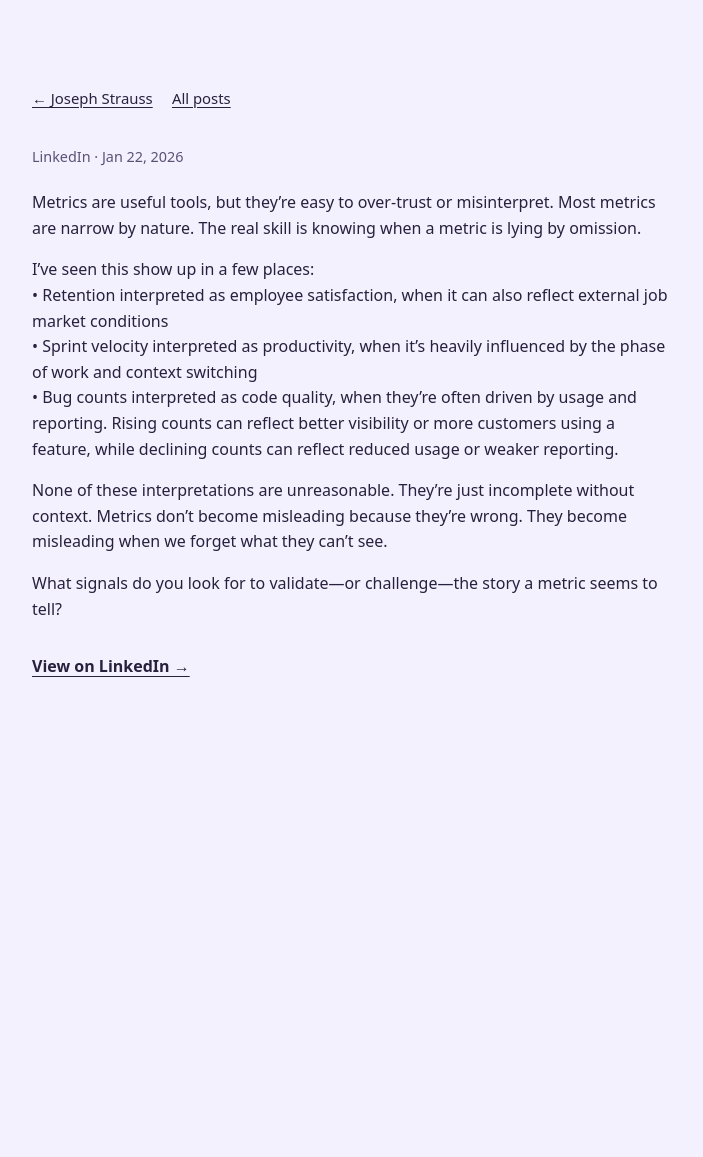
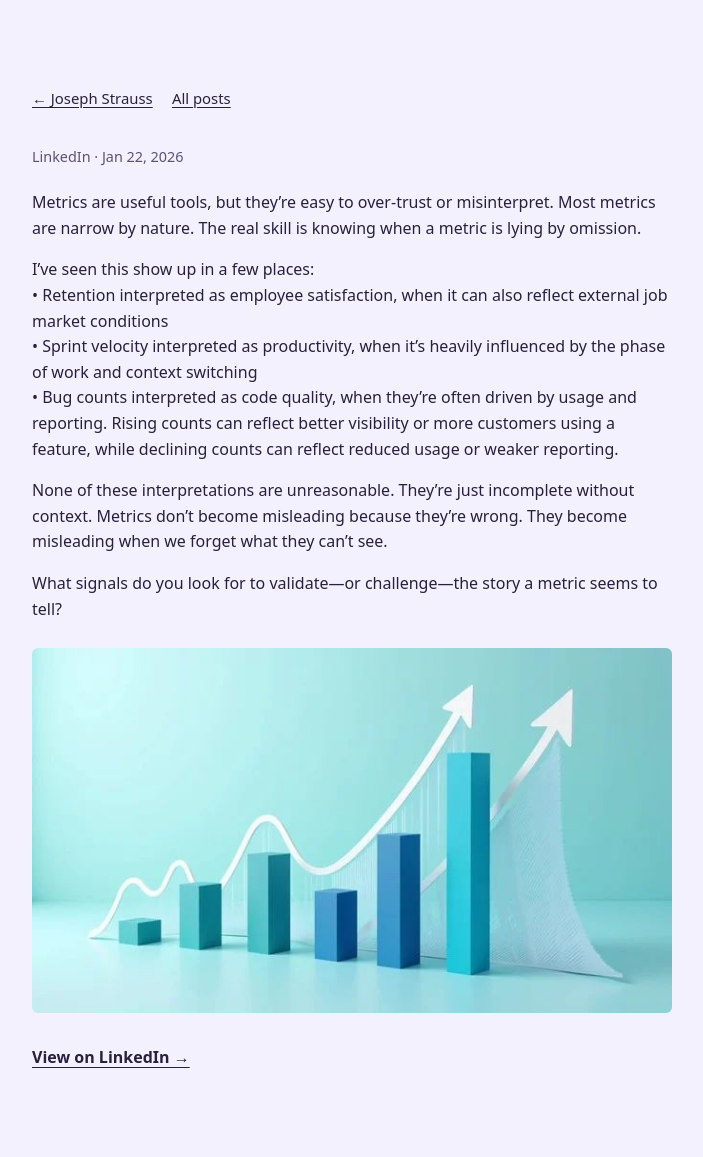
Before and after one commit to thestrauss3/thestrauss3.github.io, a Jekyll site: the page built from _linkedin/activity-7420166171737391104.md, in a window 1280 px wide. Shown: the whole page, without its empty margins (256-959 px from the left). Built offline with Jekyll 4.4.1, drawn with Linux system fonts in a browser that asks for light colours; some web fonts are replaced; before the commit the page ends 900 px from its top, so only the background shows below that.

Commit message:
Show post images and videos on individual post pages
Media with a file is shown under the post text, using each item's
description as alt text. Lists are unchanged.

Co-Authored-By: Claude Opus 5.5 <noreply@anthropic.com>

```diff
--- a/_layouts/post.html
+++ b/_layouts/post.html
@@ -37,6 +37,22 @@ layout: default
         {{ content }}
         {%- endif %}
       </div>
+      {%- assign media_count = 0 -%}
+      {%- for m in page.media -%}{%- if m.file and m.file != "" -%}{%- assign media_count = media_count | plus: 1 -%}{%- endif -%}{%- endfor -%}
+      {%- if media_count > 0 %}
+      <div class="post-media">
+        {%- for m in page.media %}
+        {%- unless m.file and m.file != "" %}{% continue %}{% endunless %}
+        <figure>
+          {%- if m.type == "video" %}
+          <video controls preload="metadata" src="{{ m.file | relative_url }}"{% if m.alt and m.alt != "" %} aria-label="{{ m.alt | escape }}"{% endif %}></video>
+          {%- else %}
+          <img src="{{ m.file | relative_url }}" alt="{{ m.alt | escape }}" loading="lazy">
+          {%- endif %}
+        </figure>
+        {%- endfor %}
+      </div>
+      {%- endif %}
       <p class="post-links">
         {%- if page.linkedin_url and page.linkedin_url != "" %}
         <a target="_blank" rel="noopener" href="{{ page.linkedin_url }}">{% if from_linkedin %}View on LinkedIn{% else %}Discuss on LinkedIn{% endif %} →<span class="visually-hidden"> (opens in a new tab)</span></a>
--- a/assets/css/site.css
+++ b/assets/css/site.css
@@ -71,6 +71,10 @@ h1, h2, p { margin: 0; }
 .post-body h2, .post-body h3 { margin-top: 2rem; line-height: 1.3; }
 .post-body pre { overflow-x: auto; padding: 1rem; background: #e9e4fb; border-radius: 6px; }
 .post-body img { max-width: 100%; height: auto; }
+.post-media { margin-top: 1.6rem; max-width: 40rem; }
+.post-media figure { margin: 0; }
+.post-media figure + figure { margin-top: 1rem; }
+.post-media img, .post-media video { display: block; width: 100%; height: auto; border-radius: 6px; }
 .post-full .post-links { margin-top: 1.4rem; }
 
 .visually-hidden {
```
